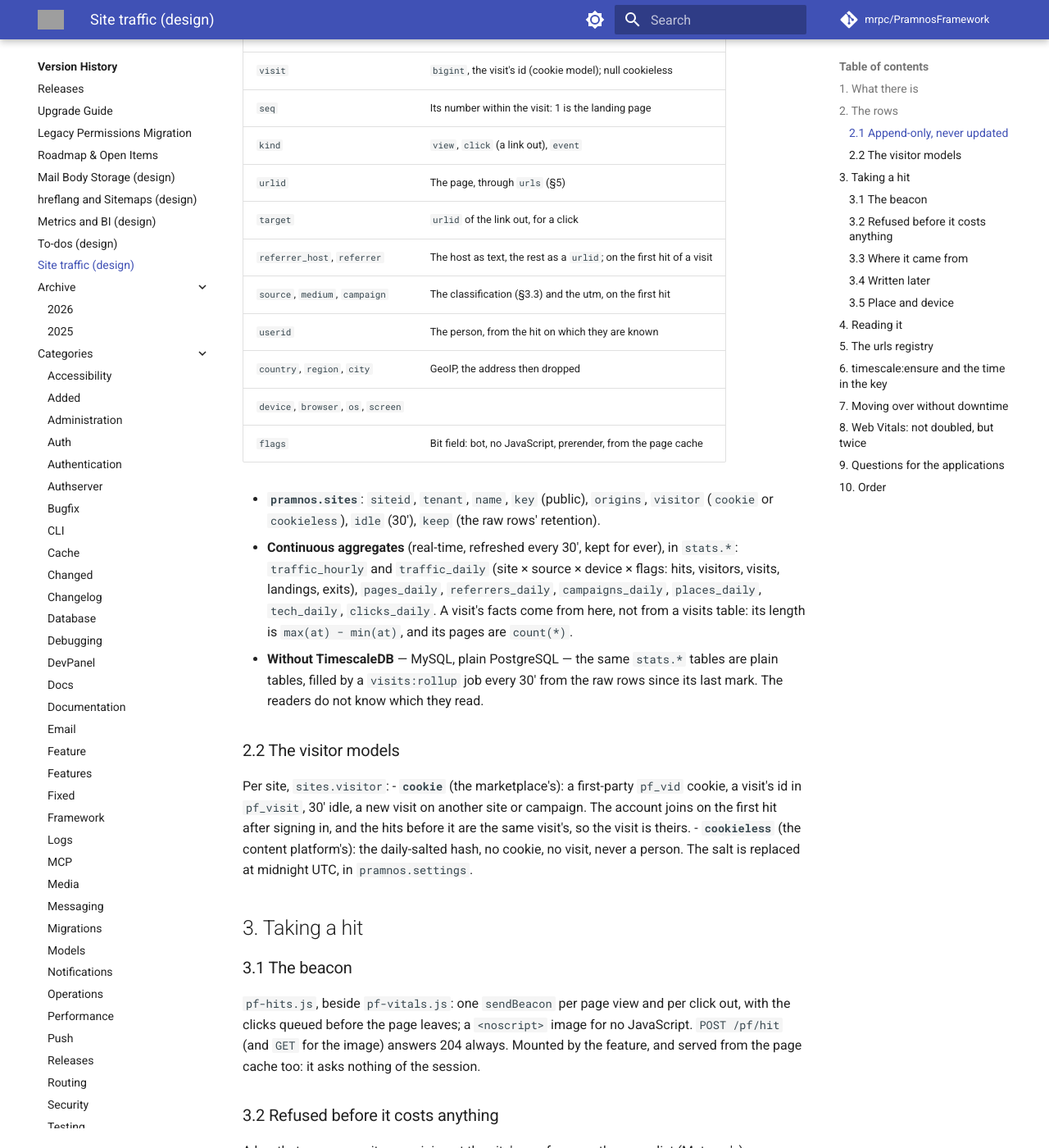
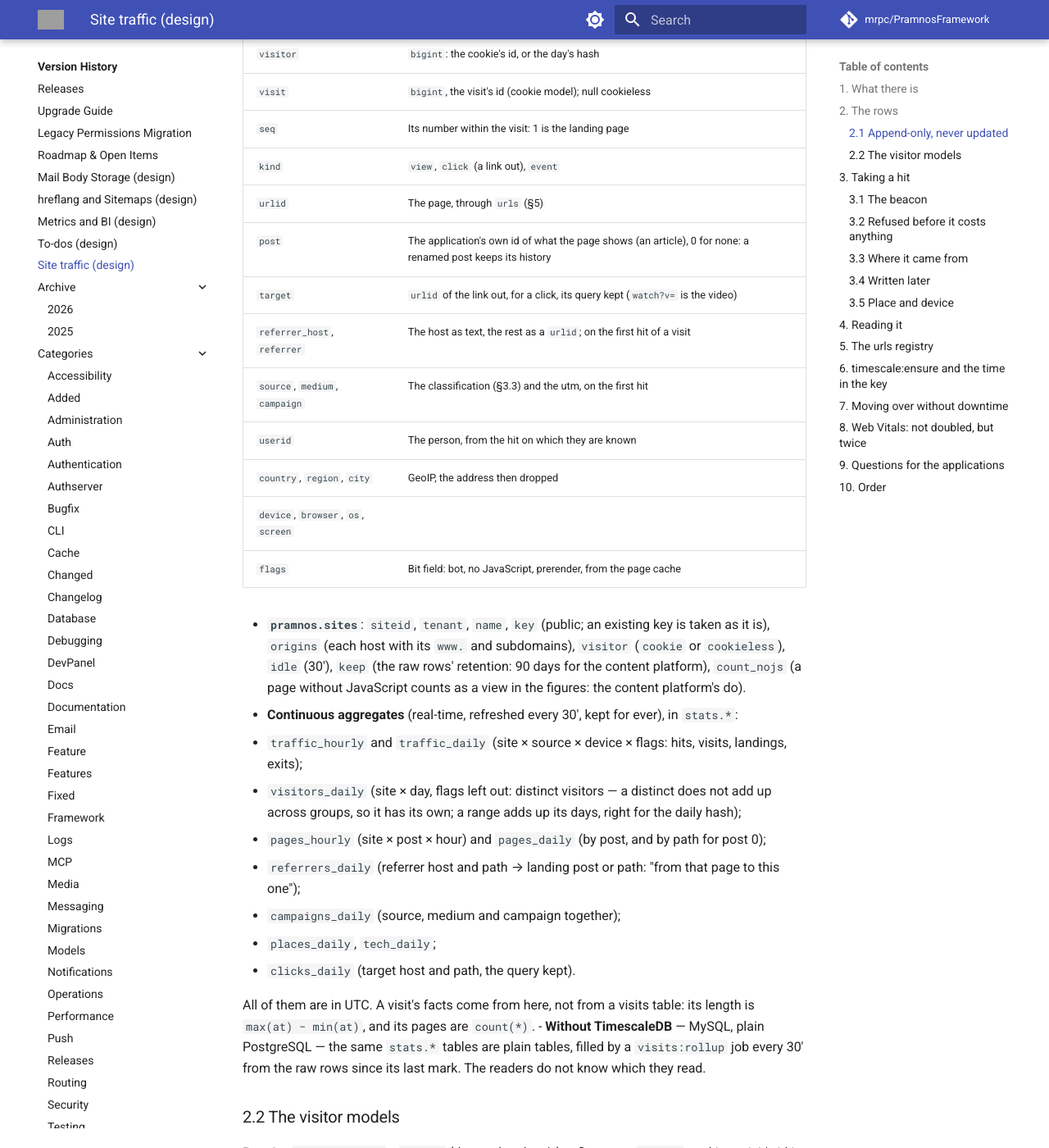
Before and after one commit to mrpc/PramnosFramework, an MkDocs documentation site: the page built from docs/Visits-Design.md, in a window 1280 px wide and 1400 px high, scrolled down 1826 px. Shown: the whole window at 82% size. Built offline with MkDocs 1.6.1 and Material for MkDocs 9.7.7, drawn with Linux system fonts in a browser that asks for light colours; comment, search, counter and statistics services are not loaded; some of the changed text lies outside the part shown; grey boxes are pictures that could not be loaded.

Commit message:
docs(visits): the content platform's answers folded into the design — post, distinct visitors, existing keys, count_nojs (FW-365)

```diff
--- a/docs/Visits-Design.md
+++ b/docs/Visits-Design.md
@@ -9,7 +9,7 @@ use_cases:
 
 # Site traffic (design, FW-365)
 
-**Status:** proposal, for the marketplace's and the content platform's approval before any code.
+**Status:** proposal. The content platform approved it with the changes folded in below (§9). The marketplace's answer is awaited.
 
 Two applications count their sites' traffic, each its own way. The marketplace has a small
 Matomo: a visit with a cookie, its pages, its source, the person once they sign in. The content
@@ -55,7 +55,8 @@ hits.
   | `seq` | Its number within the visit: 1 is the landing page |
   | `kind` | `view`, `click` (a link out), `event` |
   | `urlid` | The page, through `urls` (§5) |
-  | `target` | `urlid` of the link out, for a click |
+  | `post` | The application's own id of what the page shows (an article), 0 for none: a renamed post keeps its history |
+  | `target` | `urlid` of the link out, for a click, its query kept (`watch?v=` is the video) |
   | `referrer_host`, `referrer` | The host as text, the rest as a `urlid`; on the first hit of a visit |
   | `source`, `medium`, `campaign` | The classification (§3.3) and the utm, on the first hit |
   | `userid` | The person, from the hit on which they are known |
@@ -63,12 +64,23 @@ hits.
   | `device`, `browser`, `os`, `screen` | |
   | `flags` | Bit field: bot, no JavaScript, prerender, from the page cache |
 
-- **`pramnos.sites`**: `siteid`, `tenant`, `name`, `key` (public), `origins`, `visitor` (`cookie` or
-  `cookieless`), `idle` (30′), `keep` (the raw rows' retention).
+- **`pramnos.sites`**: `siteid`, `tenant`, `name`, `key` (public; an existing key is taken as it
+  is), `origins` (each host with its `www.` and subdomains), `visitor` (`cookie` or `cookieless`),
+  `idle` (30′), `keep` (the raw rows' retention: 90 days for the content platform), `count_nojs`
+  (a page without JavaScript counts as a view in the figures: the content platform's do).
 - **Continuous aggregates** (real-time, refreshed every 30′, kept for ever), in `stats.*`:
-  `traffic_hourly` and `traffic_daily` (site × source × device × flags: hits, visitors, visits,
-  landings, exits), `pages_daily`, `referrers_daily`, `campaigns_daily`, `places_daily`,
-  `tech_daily`, `clicks_daily`. A visit's facts come from here, not from a visits table: its
+  - `traffic_hourly` and `traffic_daily` (site × source × device × flags: hits, visits, landings,
+    exits);
+  - `visitors_daily` (site × day, flags left out: distinct visitors — a distinct does not add up
+    across groups, so it has its own; a range adds up its days, right for the daily hash);
+  - `pages_hourly` (site × post × hour) and `pages_daily` (by post, and by path for post 0);
+  - `referrers_daily` (referrer host and path → landing post or path: "from that page to this
+    one");
+  - `campaigns_daily` (source, medium and campaign together);
+  - `places_daily`, `tech_daily`;
+  - `clicks_daily` (target host and path, the query kept).
+
+  All of them are in UTC. A visit's facts come from here, not from a visits table: its
   length is `max(at) − min(at)`, and its pages are `count(*)`.
 - **Without TimescaleDB** — MySQL, plain PostgreSQL — the same `stats.*` tables are plain tables,
   filled by a `visits:rollup` job every 30′ from the raw rows since its last mark. The readers do
@@ -91,6 +103,11 @@ Per site, `sites.visitor`:
 clicks queued before the page leaves; a `<noscript>` image for no JavaScript.
 `POST /pf/hit` (and `GET` for the image) answers 204 always. Mounted by the feature, and
 served from the page cache too: it asks nothing of the session.
+
+Beacons already embedded elsewhere keep working. A plugin's or a customer's snippet posts to an
+application's own address with its own fields, and the application's route hands them on:
+`Visits::record($payload, $ip, $ua, $origin, $map)`. `$map` names the payload's fields (`t`
+v/c, `p` post, `u`, `r`, `h`, `s`/`m`/`c` utm, for the content platform).
 
 ### 3.2 Refused before it costs anything
 
@@ -132,6 +149,10 @@ the same way, so its pages no longer wait on an INSERT.
   devices and a period against another. `visits.tool` renames it.
 - **A dashboard card**, and "online now" from `SessionTrackingMiddleware`.
 - **The JSON API** for the content platform's stats pages, with the attribution.
+- **Raw reads within `keep`**: `Visits::hits($site, $from, $to)` (totals, distinct visitors, top
+  posts), for reports the aggregates do not answer.
+- **`Visits::erase($tenant)`**: an organisation's sites, hits and figures, for its account's
+  erasure.
 
 ## 5. The `urls` registry
 
@@ -217,12 +238,13 @@ it, once its before/after comparison (P0) is done.
    smaller), or 13 months with the aggregates for ever?
 2. **Marketplace:** the three markets — one site with a market dimension from the path (as
    vitals does), or three sites?
-3. **Content platform:** keep bots and spam-free no-JS hits flagged rather than dropped? The
-   figures do not change.
-4. **Content platform:** a post id where the site sends one, beside the URL, so a renamed post
-   keeps its history?
-5. **Both:** anything a report of yours reads that §2.1's columns or §4's aggregates do not
-   cover.
+3. **Content platform — answered:** bots and no-JS are kept flagged, with `count_nojs` on so its
+   figures stay as they are.
+4. **Content platform — answered:** `post` is a column, and the pages are aggregated by it.
+5. **Content platform — answered:** distinct visitors, referrer → landing, clicks with their
+   query, and the utm triple are covered (§2.1). The raw reads and the erasure are in §4, and an
+   existing key and beacon are covered by §3.1. **Marketplace:** anything of yours still
+   missing.
 
 ## 10. Order
 
```
